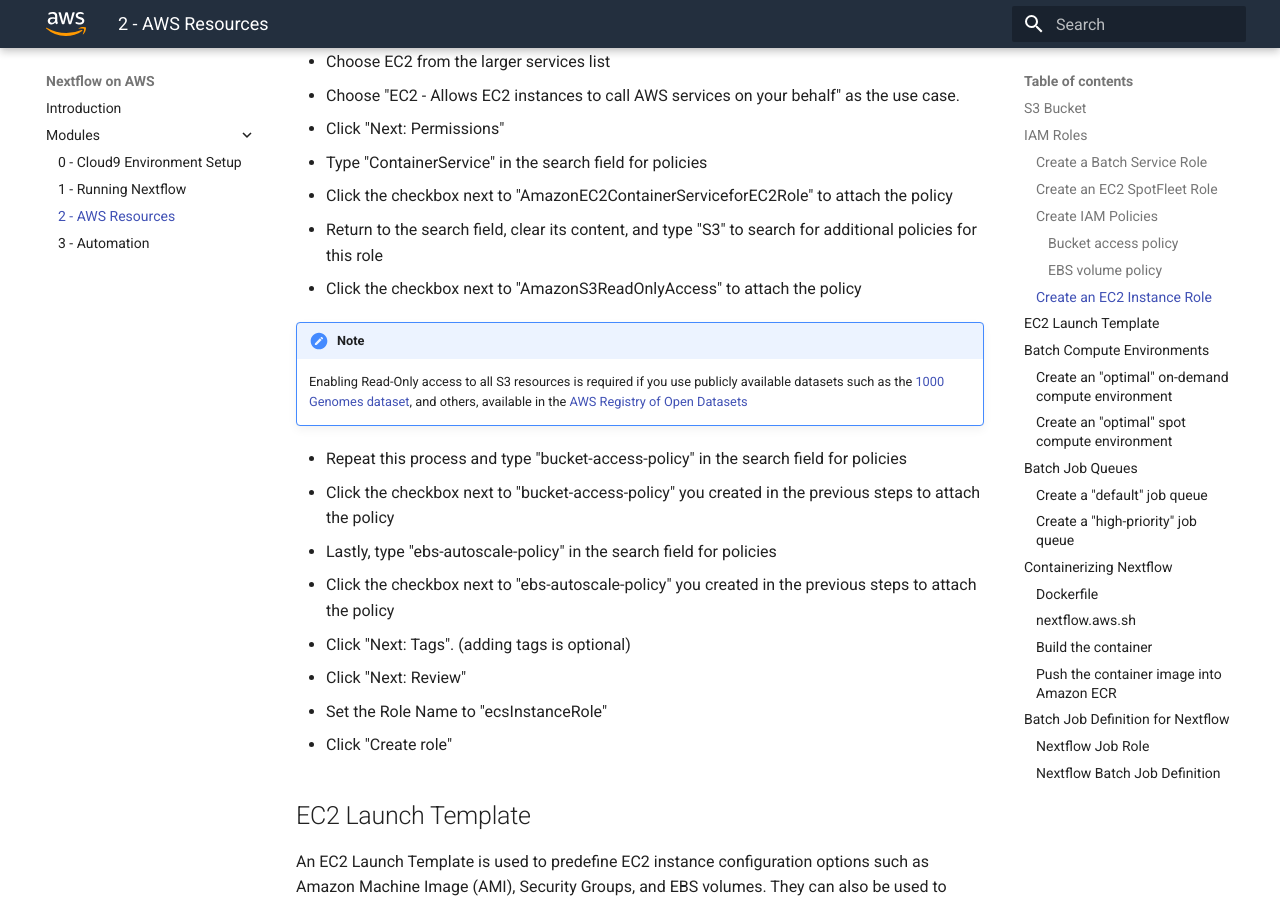
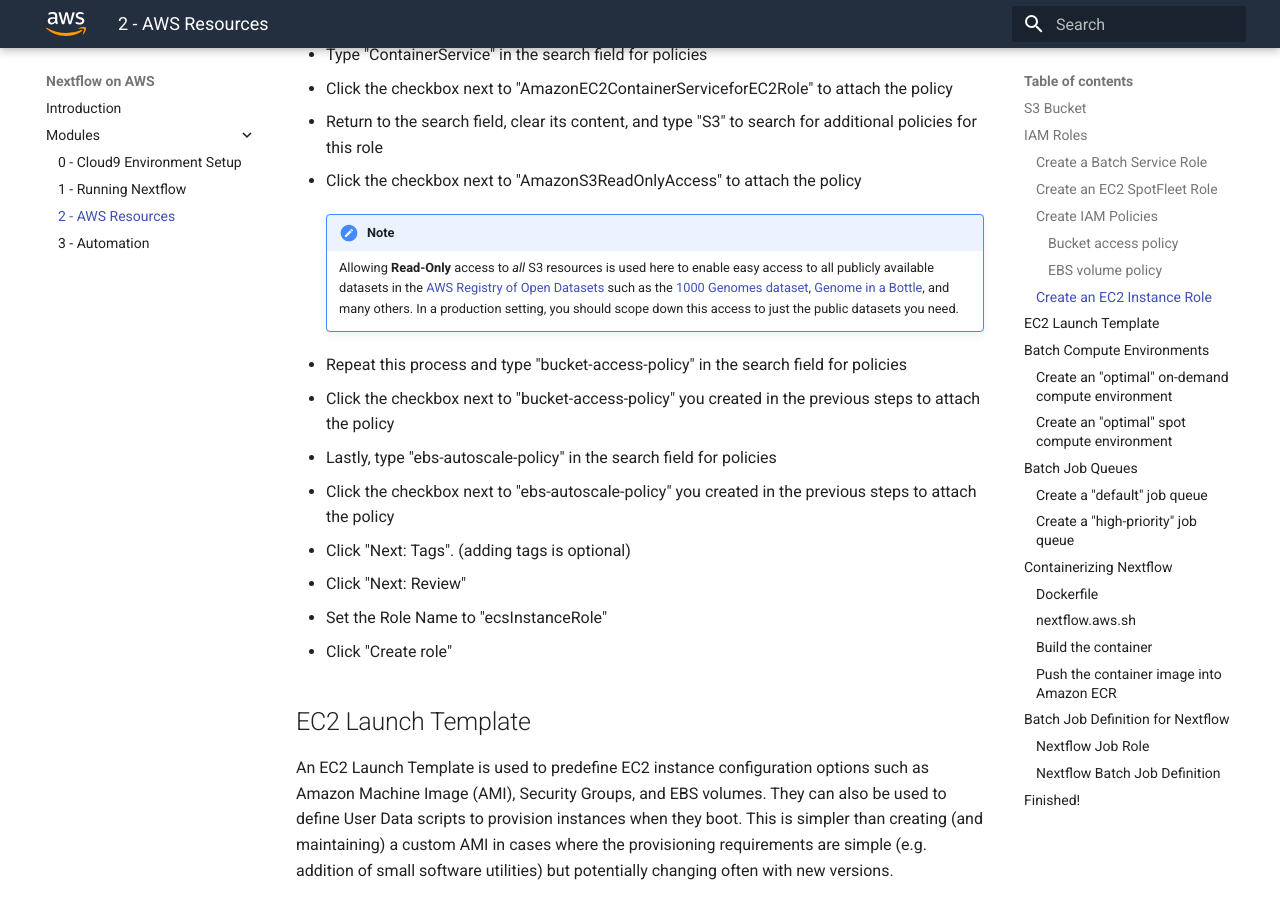
Before and after one commit to aws-samples/aws-genomics-nextflow-workshop, an MkDocs documentation site: the page built from docs/modules/module-2__aws-resources.md, in a window 1280 px wide and 900 px high, scrolled down 4736 px. Built offline with MkDocs 1.6.1 and Material for MkDocs 9.7.7, drawn with Linux system fonts in a browser that asks for light colours; some of the changed text lies outside the part shown.

Commit message:
updates, typo fixes
cr https://code.amazon.com/reviews/CR-23054695

```diff
--- a/docs/modules/module-2__aws-resources.md
+++ b/docs/modules/module-2__aws-resources.md
@@ -101,9 +101,6 @@ These policies could be used by other roles, so it will be easier to manage if i
 
 #### Bucket access policy
 
-!!! info
-    If you already created this policy in [Module 1 - Running Nextflow](./module-1__running-nextflow.md) you can skip this creating this policy
-
 * Go to the IAM Console
 * Click on "Policies"
 * Click on "Create Policy"
@@ -171,8 +168,9 @@ In this case, you will limit S3 access to just the bucket you created earlier.
 * Return to the search field, clear its content, and type "S3" to search for additional policies for this role
 * Click the checkbox next to "AmazonS3ReadOnlyAccess" to attach the policy
 
-!!! note
-    Enabling Read-Only access to all S3 resources is required if you use publicly available datasets such as the [1000 Genomes dataset](https://registry.opendata.aws/1000-genomes/), and others, available in the [AWS Registry of Open Datasets](https://registry.opendata.aws)
+    !!! note
+        Allowing **Read-Only** access to _all_ S3 resources is used here to enable easy access to all publicly available datasets in the [AWS Registry of Open Datasets](https://registry.opendata.aws) such as the [1000 Genomes dataset](https://registry.opendata.aws/1000-genomes/), [Genome in a Bottle](https://registry.opendata.aws/giab/), and many others. In a production setting, you should scope down this access to just the public datasets you need.
+
 
 * Repeat this process and type "bucket-access-policy" in the search field for policies
 * Click the checkbox next to "bucket-access-policy" you created in the previous steps to attach the policy
@@ -652,3 +650,7 @@ At this point we have everything in place to create a Batch Job Definition for `
 12. Similarly, add the "NF_WORKDIR" environment variable using the same "Value" as above but with the "runs" suffix in place of "logs", such as "s3://nextflow-workshop-abc-20190101/_nextflow/runs"
 13. Add another environment variable "NF_JOB_QUEUE" using as value the "Queue ARN" of the "default" job queue from above
 14. Click "Create Job Definition".
+
+## Finished!
+
+Congratulations, you have just (re)built the infrastructure used by this workshop from scratch!
```
Also changed, not shown: docs/index.md (+7 -0 lines), docs/modules/module-0__cloud9-environment.md (+2 -1 lines), docs/modules/module-1__running-nextflow.md (+4 -0 lines).
